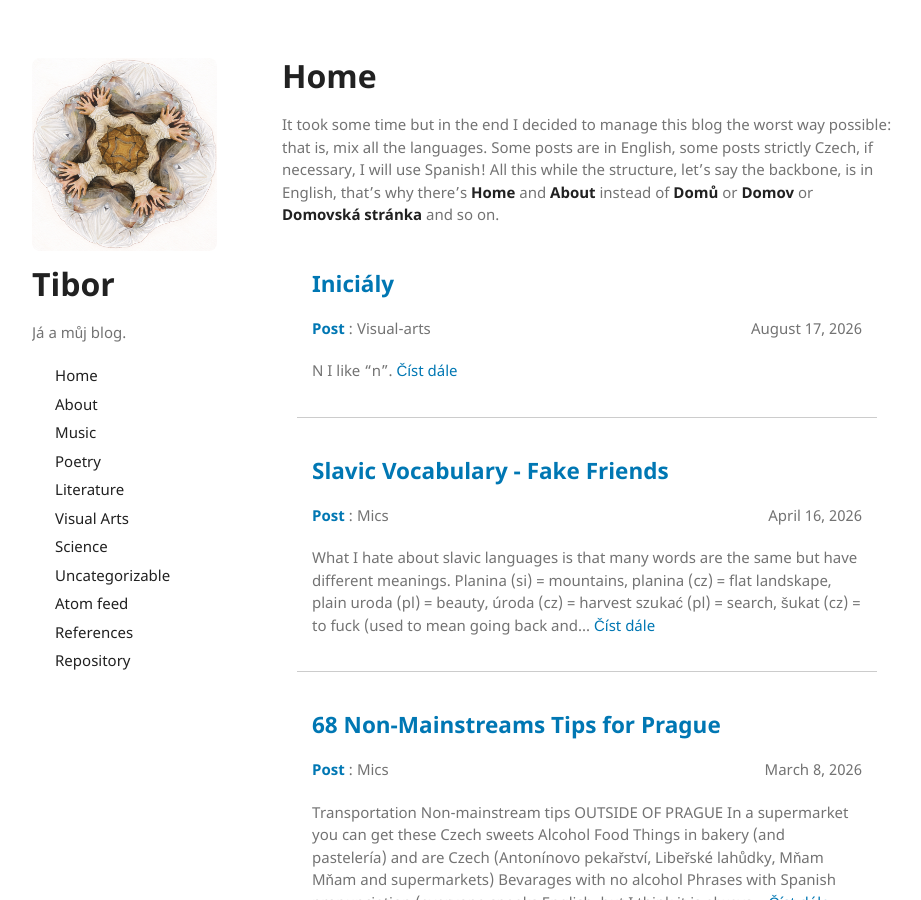
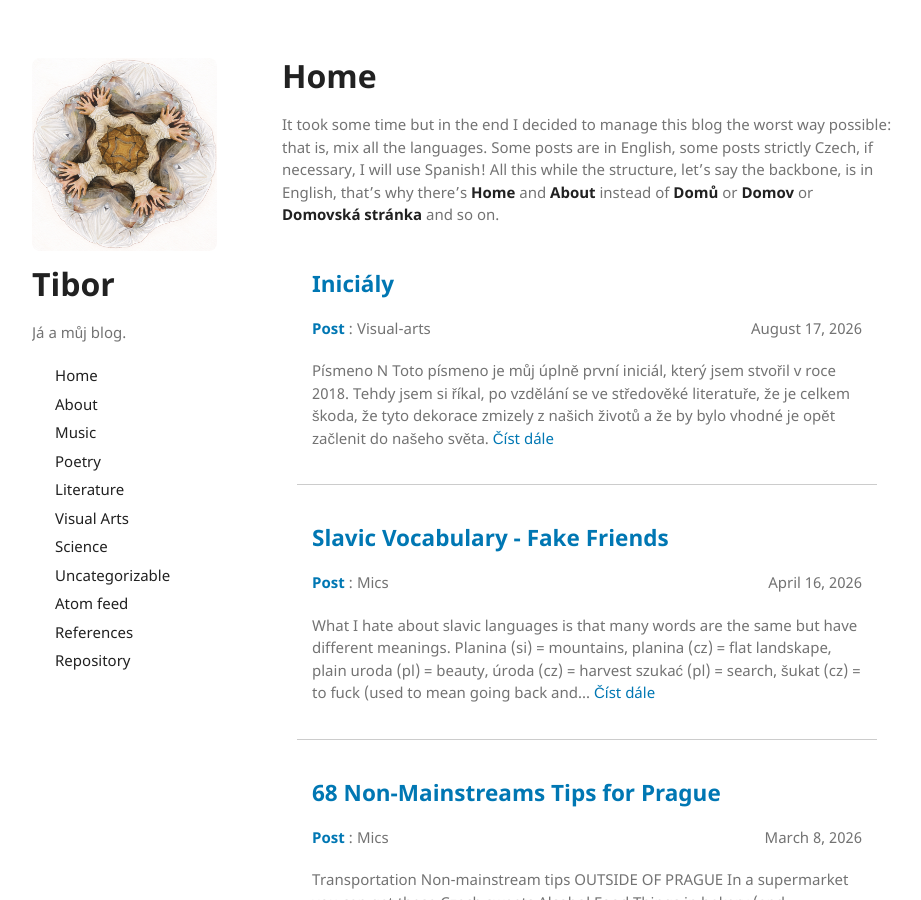
Before and after one commit to thefallofjohannm/thefallofjohannm.github.io, a Jekyll site: the page built from pages/index.md, in a window 1280 px wide and 900 px high. Shown: the whole window, without its empty margins (178-1099 px from the left). Built offline with Jekyll 4.4.1, drawn with Linux system fonts in a browser that asks for light colours.

Commit message:
text k prvnimu písmeni N

```diff
--- a/_posts/visual-arts/2026-08-17-initials.md
+++ b/_posts/visual-arts/2026-08-17-initials.md
@@ -4,8 +4,12 @@ title: Iniciály
 category: Visual-arts
 ---
 
-## N
+## Písmeno N
 
 ![N](/assets/img/initials_photos/2018-08-22-n.jpg)
 
-I like "n".
+Toto písmeno je můj úplně první iniciál, který jsem
+stvořil v roce 2018. Tehdy jsem si říkal, po vzdělání se
+ve středověké literatuře, že je celkem škoda, že tyto
+dekorace zmizely z našich životů a že by bylo vhodné
+je opět začlenit do našeho světa.
```
